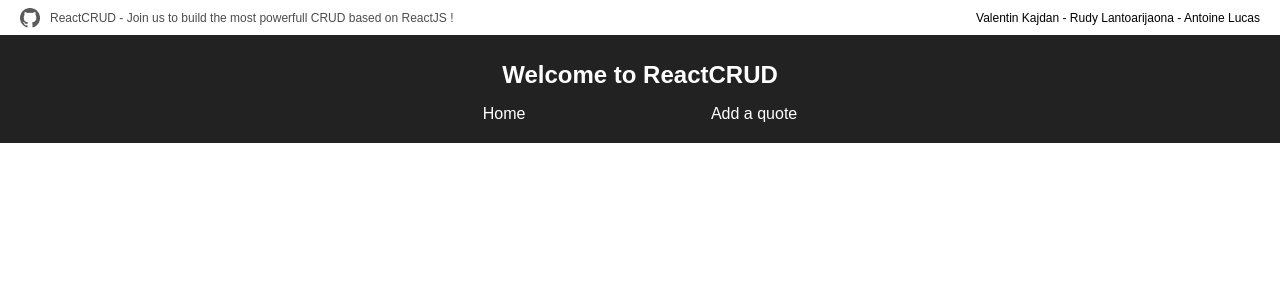
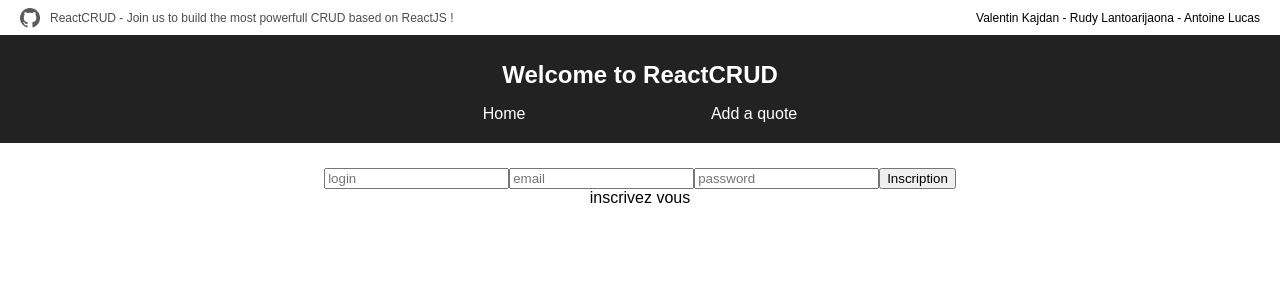
Before and after one commit to Sooonr/sooonr, a React (Create React App) app: page /signup in a window 1280 px wide. Shown: the top 300 px of the page. Built offline with nearby package versions, Linux system fonts and the light colour scheme.

Commit message:
init authentification

```diff
--- a/package.json
+++ b/package.json
@@ -8,12 +8,15 @@
   "dependencies": {
     "aphrodite": "^1.2.5",
     "axios": "^0.17.1",
+    "bcrypt": "^2.0.1",
     "body-parser": "^1.18.2",
     "express": "^4.16.2",
     "foreman": "^2.0.0",
     "marked": "^0.3.12",
     "mongoose": "^5.0.4",
     "nodemon": "^1.14.12",
+    "passport": "^0.4.0",
+    "passport-local": "^1.0.0",
     "prop-types": "^15.6.0",
     "react": "^16.2.0",
     "react-dom": "^16.2.0",
--- a/src/components/Layout/index.js
+++ b/src/components/Layout/index.js
@@ -7,6 +7,8 @@ import Home from '../Home';
 import Quote from '../Quote';
 import ShowQuote from '../ShowQuote';
 import UpdateQuote from '../UpdateQuote';
+import Login from '../Login';
+import Signup from '../Signup';
 
 
 class Layout extends Component {
@@ -32,6 +34,8 @@ class Layout extends Component {
         </header>
         <main>
           <Route path="/" exact component={Home} />
+          <Route path="/login" exact component={Login} />
+          <Route path="/signup" exact component={Signup} />
           <Route path="/new" exact component={Quote} />
           <Route path="/quote/:id" exact component={ShowQuote} />
           <Route path="/quote/update/:id" exact component={UpdateQuote} />
--- /dev/null
+++ b/src/components/Login/index.js
@@ -0,0 +1,74 @@
+import React, { Component } from 'react';
+import { StyleSheet, css } from 'aphrodite';
+import axios from 'axios';
+
+class Signup extends Component {
+
+  state = {
+    inputValues: {},
+    message: "inscrivez vous",
+    data: "",
+   };
+
+  updateContent = ({ target: {value, name} }) => {
+    this.setState(({ inputValues }) => ({
+       inputValues: {
+          ...inputValues,
+          [name]: value,
+       },
+    }));
+  }
+
+   handleSubmit = e => {
+     e.preventDefault();
+
+     const { inputValues } = this.state;
+     const { username, password } = inputValues;
+
+     if (username && password) {
+       this.connectUser(username, password)
+     }
+   }
+
+  connectUser = (username, password) => {
+    axios.post('http://localhost:3001/api/login', {
+      username,
+      password,
+    })
+    .then(res => {
+      if (res.data.error) {
+        this.setState({ message: res.data.message })
+      } else {
+        this.setState({
+          message: "Connexion done"
+        });
+      }
+    })
+  }
+
+  render() {
+      const { message } = this.state;
+      return (
+        <div className={css(styles.container)}>
+          <form onSubmit={this.handleSubmit}>
+            <input name="username" type="text" placeholder="login" onChange={this.updateContent} />
+            <input name="password" type="password" placeholder="password" onChange={this.updateContent} />
+            <button type="submit">Connexion </button>
+          </form>
+          {message}
+        </div>
+      );
+  }
+}
+
+const styles = StyleSheet.create({
+    container: {
+      marginTop: 25,
+      width: '100%',
+      display: 'flex',
+      flexDirection: 'column',
+      justifyContent: 'center',
+    },
+});
+
+export default Signup;
--- /dev/null
+++ b/src/components/Signup/index.js
@@ -0,0 +1,77 @@
+import React, { Component } from 'react';
+import { StyleSheet, css } from 'aphrodite';
+import axios from 'axios';
+
+class Signup extends Component {
+
+  state = {
+    inputValues: {},
+    message: "inscrivez vous",
+    data: "",
+   };
+
+  updateContent = ({ target: {value, name} }) => {
+    this.setState(({ inputValues }) => ({
+       inputValues: {
+          ...inputValues,
+          [name]: value,
+       },
+    }));
+  }
+
+   handleSubmit = e => {
+     e.preventDefault();
+
+     const { inputValues } = this.state;
+     const { username, email, password } = inputValues;
+
+     if (username && password && email) {
+       this.createUser(username, email, password)
+     }
+   }
+
+  createUser = (username, email, password) => {
+    axios.post('http://localhost:3001/api/users', {
+      username,
+      password,
+      email,
+      role: 0,
+    })
+    .then(res => {
+      if (res.data.error) {
+        this.setState({ data: res.data })
+      } else {
+        this.setState({
+          message: "Inscription done"
+        });
+      }
+    })
+  }
+
+  render() {
+      const { message } = this.state;
+      return (
+        <div className={css(styles.container)}>
+          <form onSubmit={this.handleSubmit}>
+            <input name="username" type="text" placeholder="login" onChange={this.updateContent} />
+            <input name="email" type="text" placeholder="email" onChange={this.updateContent} />
+            <input name="password" type="password" placeholder="password" onChange={this.updateContent} />
+            <button type="submit">Inscription</button>
+          </form>
+          {message}
+        </div>
+      );
+  }
+}
+
+const styles = StyleSheet.create({
+    container: {
+      marginTop: 25,
+      width: '100%',
+      display: 'flex',
+      flexDirection: 'column',
+      justifyContent: 'center',
+    },
+});
+
+export default Signup;
```
Also changed, not shown: model/user.js (added, +43 -0 lines), server.js (+58 -0 lines), 1 other file (tests, documents, lock files or other folders).
